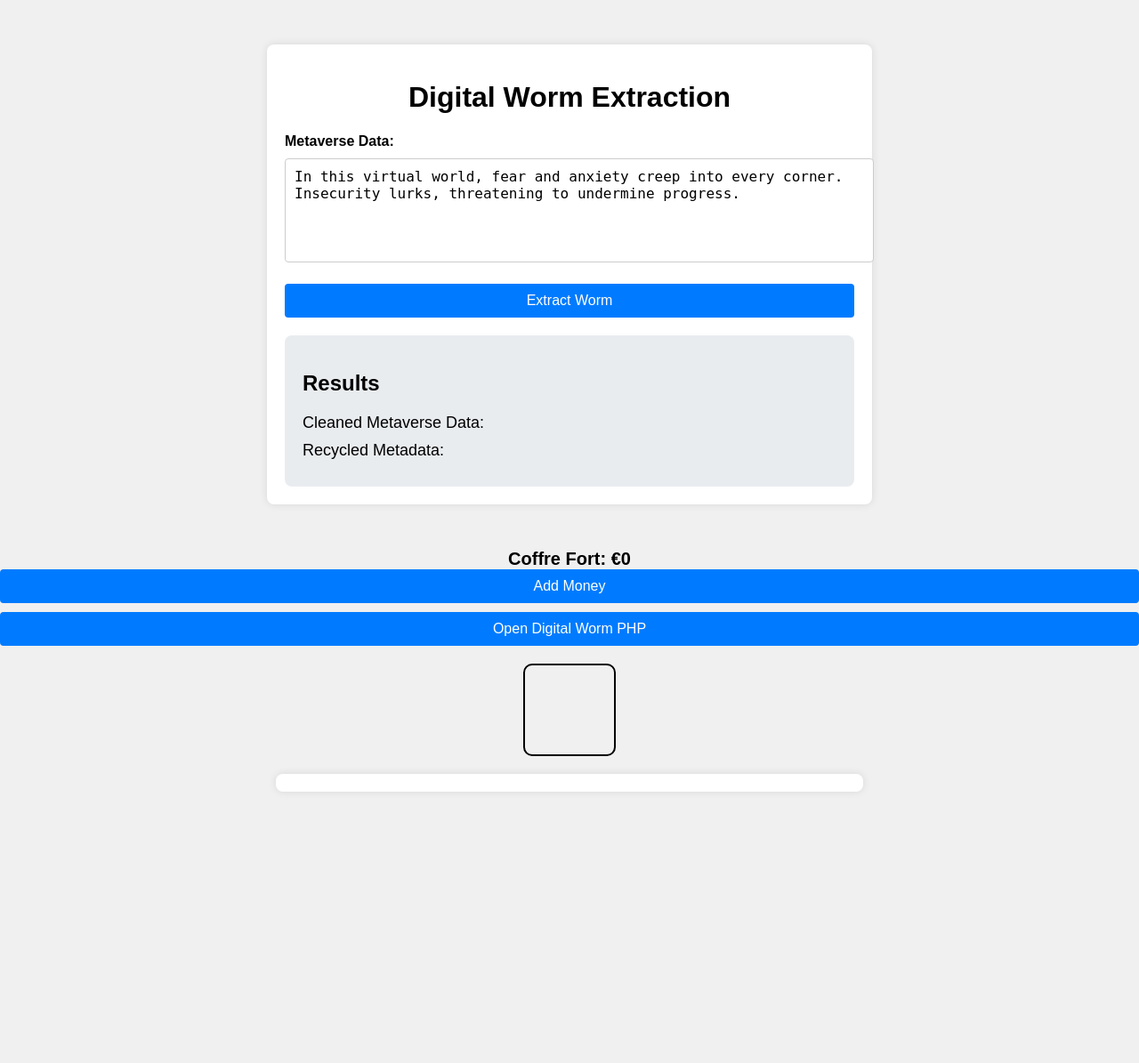
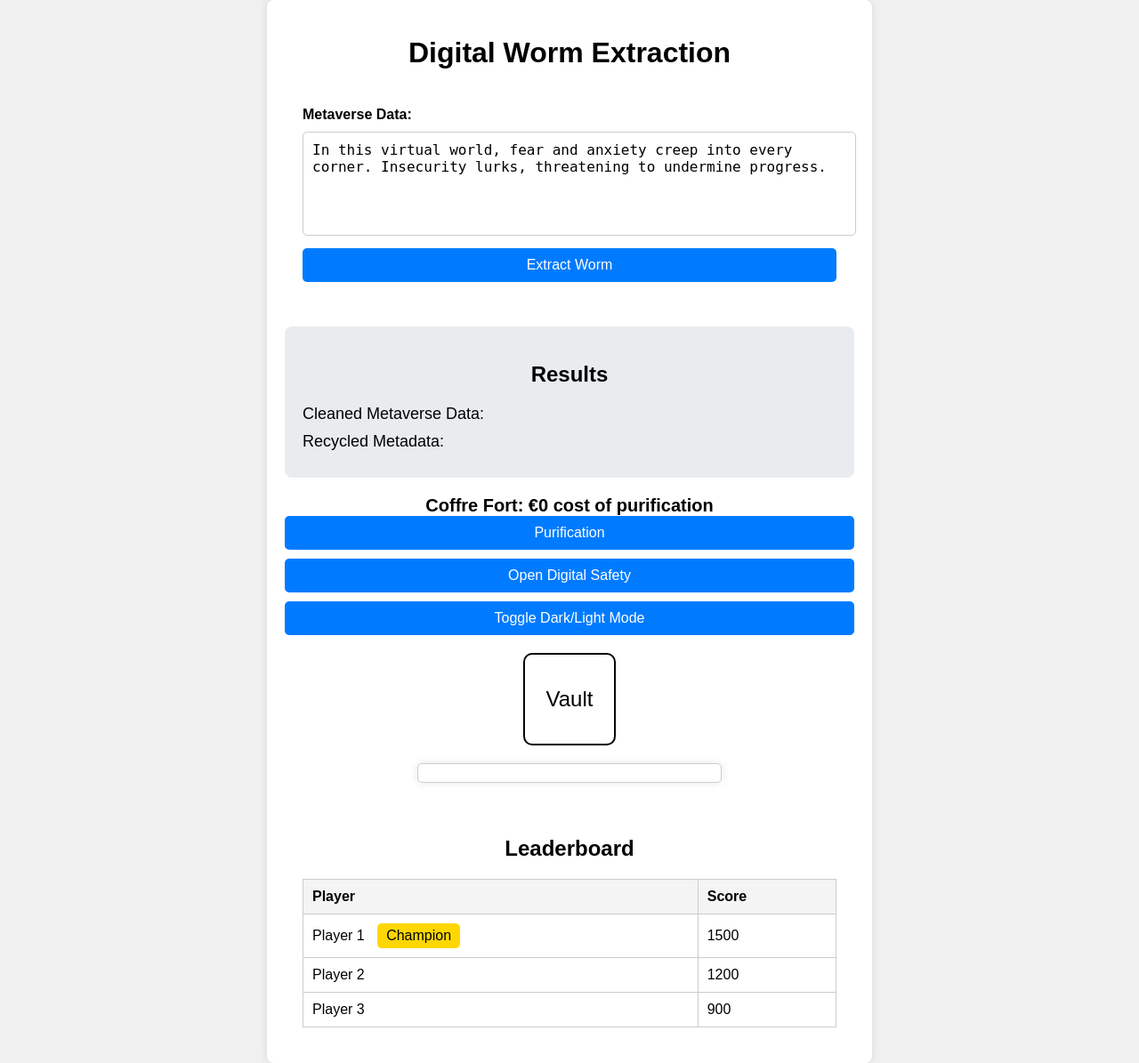
Before and after one commit to Kvnbbg/TurboZoo, a PHP site: page / in a window 1280 px wide. Shown: the whole page at 89% size. Before the commit the page ends 890 px from the top, so only its background shows below. Run offline with PHP 8.4, Linux system fonts and the light colour scheme.

```diff
--- a/index.php
+++ b/index.php
@@ -6,19 +6,52 @@
     <title>Digital Worm Extraction Game</title>
     <link rel="stylesheet" href="styles.css">
     <style>
-        /* Define animation for cash rolls */
-        @keyframes roll {
-            0% { transform: translateY(-100%); }
-            100% { transform: translateY(100%); }
+        body {
+            font-family: Arial, sans-serif;
+            transition: background-color 0.3s, color 0.3s;
         }
-        .cash-roll {
-            position: absolute;
-            top: 0;
-            left: 50%;
-            animation: roll 1s linear infinite;
-            font-size: 2em;
+
+        .container {
+            max-width: 800px;
+            margin: 0 auto;
+            padding: 20px;
         }
-        /* Vault area */
+
+        h1, h2 {
+            text-align: center;
+        }
+
+        .form-container {
+            background: rgba(255, 255, 255, 0.8);
+            padding: 20px;
+            border-radius: 10px;
+            margin-bottom: 20px;
+        }
+
+        textarea {
+            width: 100%;
+            padding: 10px;
+            border-radius: 5px;
+            border: 1px solid #ccc;
+            margin-bottom: 10px;
+        }
+
+        button {
+            display: block;
+            width: 100%;
+            padding: 10px;
+            margin-bottom: 10px;
+            border: none;
+            border-radius: 5px;
+            cursor: pointer;
+            font-size: 1em;
+            transition: background-color 0.3s;
+        }
+
+        button:hover {
+            background-color: #ddd;
+        }
+
         #vault {
             width: 100px;
             height: 100px;
@@ -27,10 +60,80 @@
             margin: 20px auto;
             position: relative;
             overflow: hidden;
+            text-align: center;
+            line-height: 100px;
+            font-size: 1.5em;
+        }
+
+        .cash-roll {
+            position: absolute;
+            top: 0;
+            left: 50%;
+            animation: roll 1s linear infinite;
+            font-size: 2em;
+        }
+
+        @keyframes roll {
+            0% { transform: translateY(-100%); }
+            100% { transform: translateY(100%); }
+        }
+
+        #eventLog {
+            max-height: 200px;
+            overflow-y: auto;
+            border: 1px solid #ccc;
+            padding: 10px;
+            margin-top: 20px;
+            border-radius: 5px;
+        }
+
+        .light-mode {
+            background-color: #f0f0f0;
+            color: #000;
+        }
+
+        .dark-mode {
+            background-color: #333;
+            color: #fff;
+        }
+
+        #leaderboard {
+            margin-top: 20px;
+            padding: 20px;
+            border-radius: 10px;
+            background: rgba(255, 255, 255, 0.8);
+        }
+
+        #leaderboard h2 {
+            text-align: center;
+        }
+
+        #leaderboard table {
+            width: 100%;
+            border-collapse: collapse;
+        }
+
+        #leaderboard th, #leaderboard td {
+            padding: 10px;
+            border: 1px solid #ccc;
+            text-align: left;
+        }
+
+        #leaderboard th {
+            background-color: #f4f4f4;
+        }
+
+        .badge {
+            display: inline-block;
+            padding: 5px 10px;
+            border-radius: 5px;
+            background-color: gold;
+            color: black;
+            margin-left: 10px;
         }
     </style>
 </head>
-<body>
+<body class="light-mode">
     <div class="container">
         <h1>Digital Worm Extraction</h1>
         <div class="form-container">
@@ -45,14 +148,40 @@
             <p id="cleanedData">Cleaned Metaverse Data: </p>
             <p id="recycledMetadata">Recycled Metadata: </p>
         </div>
+        <div id="coffreFort">
+            Coffre Fort: <span id="moneyAmount">€0 cost of purification</span>
+        </div>
+        <button onclick="addMoney()">Purification</button>
+        <button onclick="window.open('digital-worm.php', '_blank')">Open Digital Safety</button>
+        <button onclick="toggleMode()">Toggle Dark/Light Mode</button>
+        <div id="vault">Vault</div>
+        <div id="eventLog"></div>
+        <div id="leaderboard">
+            <h2>Leaderboard</h2>
+            <table>
+                <thead>
+                    <tr>
+                        <th>Player</th>
+                        <th>Score</th>
+                    </tr>
+                </thead>
+                <tbody id="leaderboardBody">
+                    <tr>
+                        <td>Player 1 <span class="badge">Champion</span></td>
+                        <td>1500</td>
+                    </tr>
+                    <tr>
+                        <td>Player 2</td>
+                        <td>1200</td>
+                    </tr>
+                    <tr>
+                        <td>Player 3</td>
+                        <td>900</td>
+                    </tr>
+                </tbody>
+            </table>
+        </div>
     </div>
-    <div id="coffreFort">
-        Coffre Fort: <span id="moneyAmount">€0</span>
-    </div>
-    <button onclick="addMoney()">Add Money</button>
-    <button onclick="window.open('digital-worm.php', '_blank')">Open Digital Worm PHP</button>
-    <div id="vault"></div>
-    <div id="eventLog"></div>
 
     <script>
         let moneyAmount = 0;
@@ -67,16 +196,14 @@
         ];
 
         function addMoney() {
-            moneyAmount += 100; // Adjust amount as needed
+            moneyAmount += 100;
             document.getElementById("moneyAmount").textContent = "€" + moneyAmount;
 
-            // Create and animate cash rolls
             const cashRoll = document.createElement("div");
-            cashRoll.textContent = "💰"; // You can use any symbol for cash
+            cashRoll.textContent = "💰";
             cashRoll.classList.add("cash-roll");
             document.body.appendChild(cashRoll);
 
-            // Animate cash falling into the vault
             const vault = document.getElementById("vault");
             const cashClone = cashRoll.cloneNode(true);
             cashClone.style.position = 'absolute';
@@ -84,15 +211,13 @@
             cashClone.style.left = '50%';
             vault.appendChild(cashClone);
 
-            // Remove the cash roll after animation ends
             cashRoll.addEventListener("animationend", () => {
                 cashRoll.remove();
             });
 
-            // Remove the cash clone after falling into the vault
             setTimeout(() => {
                 cashClone.remove();
-            }, 1000); // Match with the duration of the animation
+            }, 1000);
 
             checkGoal();
         }
@@ -118,6 +243,12 @@
             eventLog.appendChild(logEntry);
         }
 
+        function toggleMode() {
+            const body = document.body;
+            body.classList.toggle("dark-mode");
+            body.classList.toggle("light-mode");
+        }
+
         document.getElementById('wormForm').addEventListener('submit', function(event) {
             event.preventDefault();
 
@@ -138,7 +269,7 @@
             .catch(error => console.error('Error:', error));
         });
 
-        setInterval(randomEvent, 5000); // Trigger random events every 5 seconds
+        setInterval(randomEvent, 5000);
     </script>
 </body>
 </html>
```
Also changed, not shown: digital-worm.php (+21 -5 lines).
